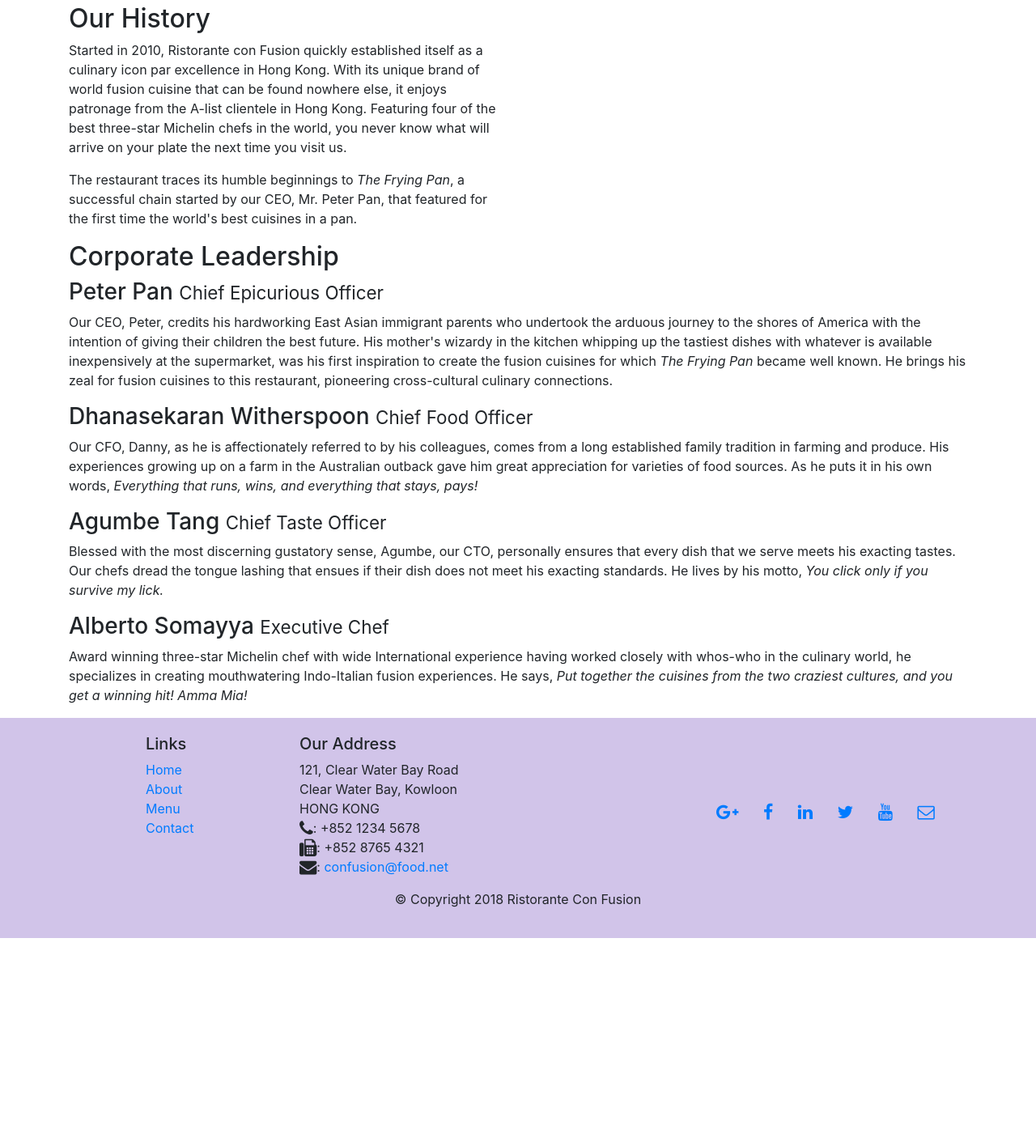
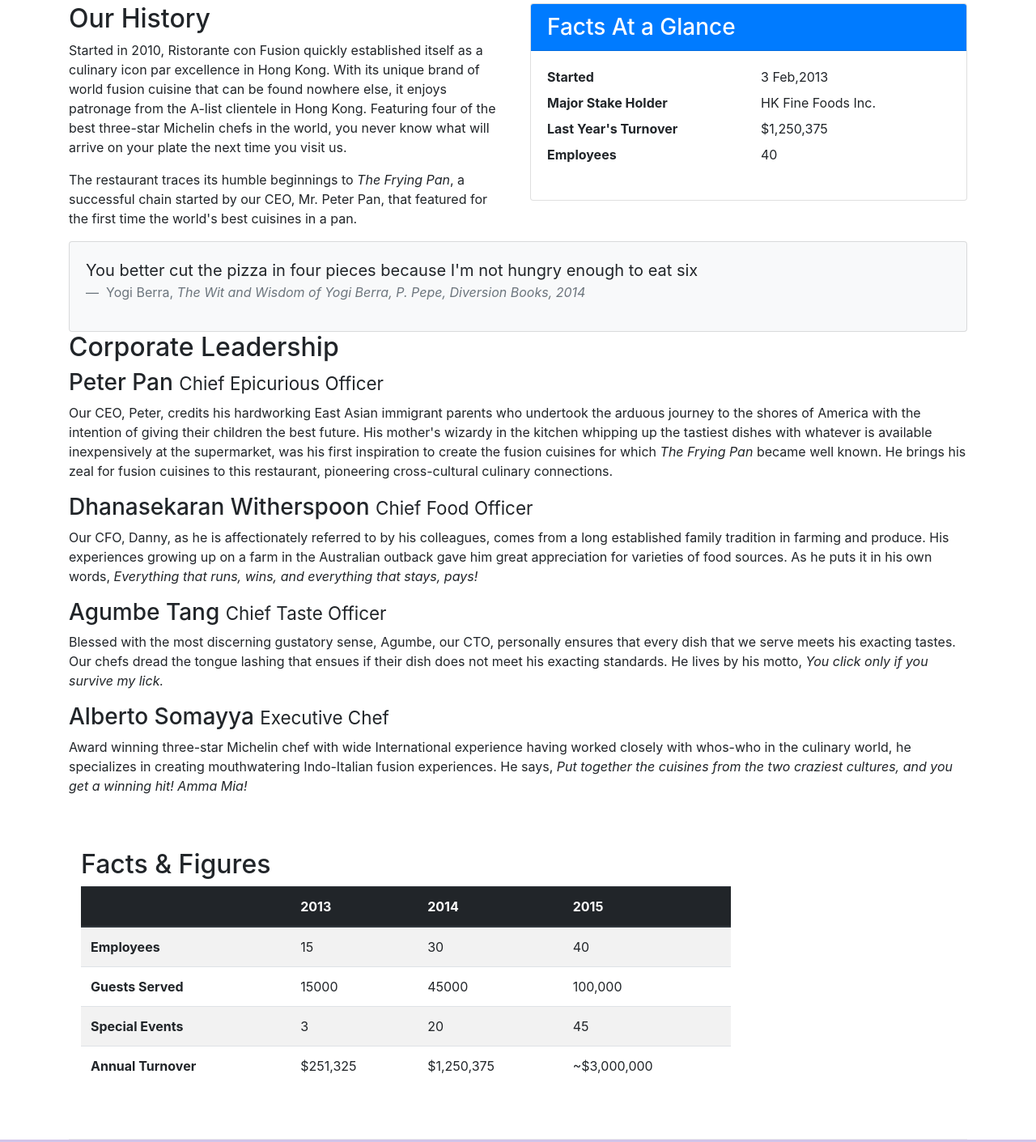
Before and after one commit to saicharan-chintha/conFusion, a website: page aboutus.html in a window 1280 px wide. Shown: the part 461-1872 px from the top of the page at 81% size. Before the commit the page ends 1620 px from the top, so only its background shows below. Drawn offline with nearby package versions, Linux system fonts and the light colour scheme.

Commit message:
Tables and Cards

```diff
--- a/aboutus.html
+++ b/aboutus.html
@@ -65,7 +65,35 @@
                 <p>Started in 2010, Ristorante con Fusion quickly established itself as a culinary icon par excellence in Hong Kong. With its unique brand of world fusion cuisine that can be found nowhere else, it enjoys patronage from the A-list clientele in Hong Kong.  Featuring four of the best three-star Michelin chefs in the world, you never know what will arrive on your plate the next time you visit us.</p>
                 <p>The restaurant traces its humble beginnings to <em>The Frying Pan</em>, a successful chain started by our CEO, Mr. Peter Pan, that featured for the first time the world's best cuisines in a pan.</p>
             </div>
-            <div>
+            <div class="col-sm">
+                <div class="card">
+                    <h3 class="card-header bg-primary text-white">Facts At a Glance</h3>
+                    <div class="card-body">
+                        <dl class="row">
+                            <dt class="col-6">Started</dt>
+                            <dd class="col-6">3 Feb,2013</dd>
+                            <dt class="col-6">Major Stake Holder</dt>
+                            <dd class="col-6">HK Fine Foods Inc.</dd>
+                            <dt class="col-6">Last Year's Turnover</dt>
+                            <dd class="col-6">$1,250,375</dd>
+                            <dt class="col-6">Employees</dt>
+                            <dd class="col-6">40</dd>
+                        </dl>
+                    </div>
+                </div>
+            </div>
+            <div class="col-12">
+                <div class="card card-body bg-light">
+                    <blockquote class="blockquote">
+                        <p class="mb-0">You better cut the pizza in four pieces because I'm not hungry enough to eat six</p>
+                        <footer class="blockquote-footer">
+                            Yogi Berra,
+                            <cite title="Source Title">
+                                The Wit and Wisdom of Yogi Berra, P. Pepe, Diversion Books, 2014
+                            </cite>
+                        </footer>
+                    </blockquote>
+                </div>
             </div>
         </div>
 
@@ -82,6 +110,50 @@
                 <h3>Alberto Somayya <small>Executive Chef</small></h3>
                 <p class="d-none d-sm-block">Award winning three-star Michelin chef with wide International experience having worked closely with whos-who in the culinary world, he specializes in creating mouthwatering Indo-Italian fusion experiences. He says, <em>Put together the cuisines from the two craziest cultures, and you get a winning hit! Amma Mia!</em></p>
             </div>
+       </div>
+       <div class="row row-content">
+           <div class="col-12 col-sm-9">
+               <h2>Facts &amp; Figures</h2>
+               <div class="table-responsive">
+               <table class="table table-striped">
+                   <thead class="thead-dark">
+                       <tr>
+                        <th>&nbsp;</th>
+                        <th>2013</th>
+                        <th>2014</th>
+                        <th>2015</th>
+                       </tr>
+                   </thead>
+                   <tbody>
+                    <tr>
+                        <th>Employees</th>
+                        <td>15</td>
+                        <td>30</td>
+                        <td>40</td>
+                    </tr>
+                    <tr>
+                        <th>Guests Served</th>
+                        <td>15000</td>
+                        <td>45000</td>
+                        <td>100,000</td>
+                    </tr>
+                    <tr>
+                        <th>Special Events</th>
+                        <td>3</td>
+                        <td>20</td>
+                        <td>45</td>
+                    </tr>
+                    <tr>
+                        <th>Annual Turnover</th>
+                        <td>$251,325</td>
+                        <td>$1,250,375</td>
+                        <td>~$3,000,000</td>
+                    </tr>
+                </tbody>
+               </table>
+               </div>
+           </div>
+           <div class="col-12 col-sm-3"></div>
        </div>
 
     </div>
```
